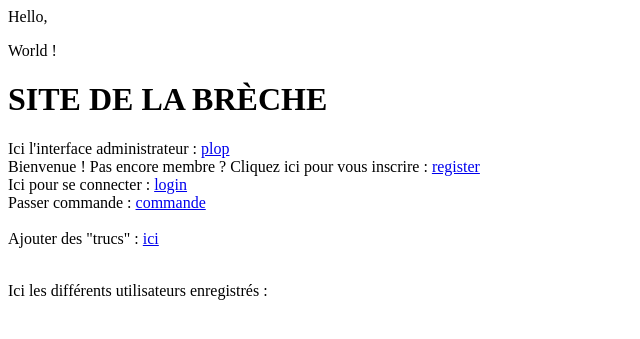
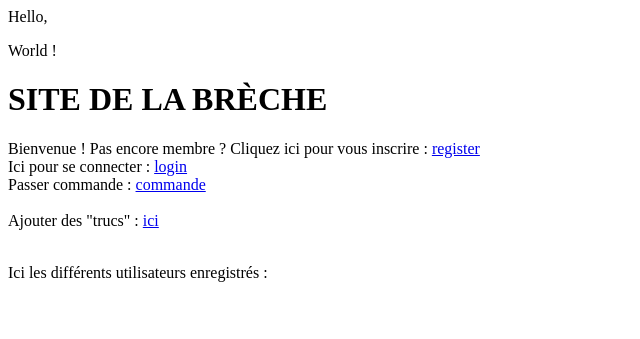
Before and after one commit to glebouder/project_bookshop, a Django app: template django/utilisateurs/templates/utilisateurs/accueil.html in a window 1280 px wide. Shown: the top 339 px of the page, without its empty margins (0-640 px from the left). Run offline with Django 3.2, Linux system fonts and the light colour scheme; the template is opened without the code that fills it, so the values that code supplies are empty.

Commit message:
admin off

```diff
--- a/django/utilisateurs/templates/utilisateurs/accueil.html
+++ b/django/utilisateurs/templates/utilisateurs/accueil.html
@@ -7,7 +7,6 @@
     <p>World !</p>
   </body>
   <h1>SITE DE LA BRÈCHE</h1>
-  <div>Ici l'interface administrateur : <a href="admin/">plop</a></div>
   <div><pr>
     {% if request.user.is_authenticated %}
       Bienvenue {{ request.user.username }}</br>
```
